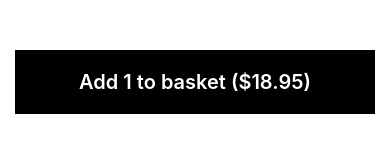
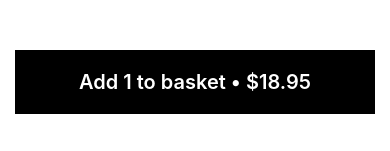
Before and after one commit to aditk3/uber-eats-clone_react_native_ui, a React Native app: screen / in a window 390 px wide. Shown: the part 690-841 px from the top of the page. Built offline with nearby package versions, Linux system fonts and the light colour scheme.

Commit message:
Refactored

```diff
--- a/src/screens/HomeScreen/index.js
+++ b/src/screens/HomeScreen.js
@@ -1,7 +1,7 @@
 import { FlatList, SafeAreaView, StyleSheet } from 'react-native';
-import RestrauntItem from '../../components/RestaurantItem';
+import RestrauntItem from '../components/RestaurantItem';
 
-import restaurants from '../../../assets/data/restaurants.json';
+import restaurants from '../../assets/data/restaurants.json';
 
 export default function HomeScreen() {
     return (
--- a/src/screens/MenuItemDetailedScreen/index.js
+++ b/src/screens/MenuItemDetailedScreen.js
@@ -2,7 +2,7 @@ import { AntDesign, Ionicons } from '@expo/vector-icons';
 import { StyleSheet, Text, View } from 'react-native'
 import React, { useState } from 'react'
 
-import restaurants from '../../../assets/data/restaurants.json'
+import restaurants from '../../assets/data/restaurants.json'
 
 const dish = restaurants[1].dishes[2]
 
@@ -39,7 +39,9 @@ const MenuItemDetailedScreen = () => {
             </View>
 
             <View style={styles.confirmButton}>
-                <Text style={styles.confirmButtonText}>Add {quantity} to basket (${calculateTotal().toFixed(2)})</Text>
+                <Text style={styles.confirmButtonText}>
+                    Add {quantity} to basket &#8226; ${calculateTotal().toFixed(2)}
+                </Text>
             </View>
 
         </View>
--- a/src/screens/RestaurantDetailsScreen/header.js
+++ b/src/screens/RestaurantDetailsScreen/header.js
@@ -9,14 +9,13 @@ const RestaurantHeader = ({ restaurant }) => {
         <View style={styles.page}>
             <Image source={{ uri: restaurant.image, }} style={styles.image} resizeMode='cover' />
 
-            <View style={{padding: 20}}>
+            <View style={{ padding: 20 }}>
                 <Text style={styles.title}>{restaurant.name}</Text>
 
                 <View style={styles.subtitleContainer}>
-                    <Text style={styles.subtitle}>$ </Text>
-                    <FontAwesome name="circle" size={7} color="black" />
+                    <Text style={styles.subtitle}>$ &#8226; </Text>
 
-                    <View style={{ paddingLeft: 5, flexDirection: 'row', alignContent: 'center' }}>
+                    <View style={{ flexDirection: 'row', alignContent: 'center' }}>
                         <Entypo name="star" size={16} color="#rgb(253, 197, 56)" />
                         <Text style={styles.subtitle}>{restaurant.rating}</Text>
                     </View>
```
Also changed, not shown: src/screens/RestaurantDetailsScreen.js (renamed from src/screens/RestaurantDetailsScreen/index.js, +5 -5 lines), App.js (line endings or trailing spaces).
